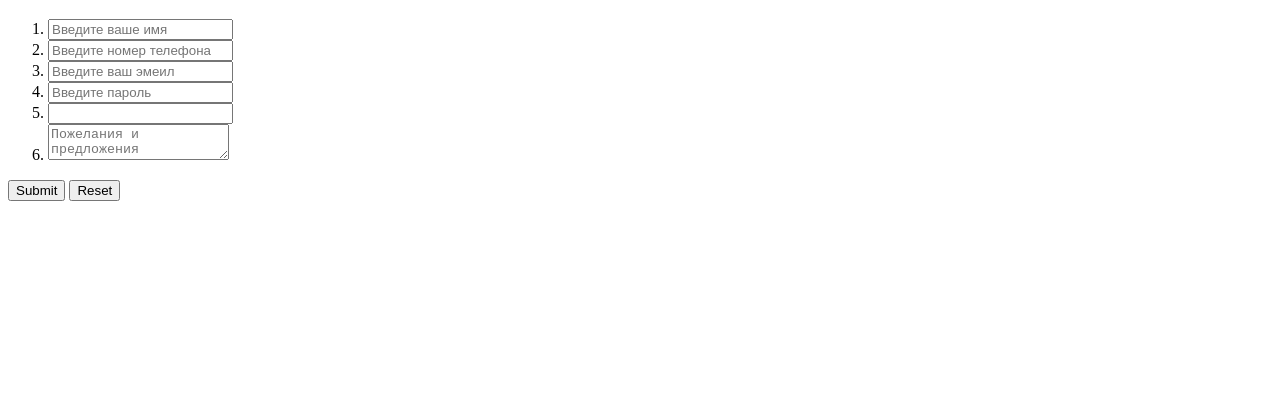
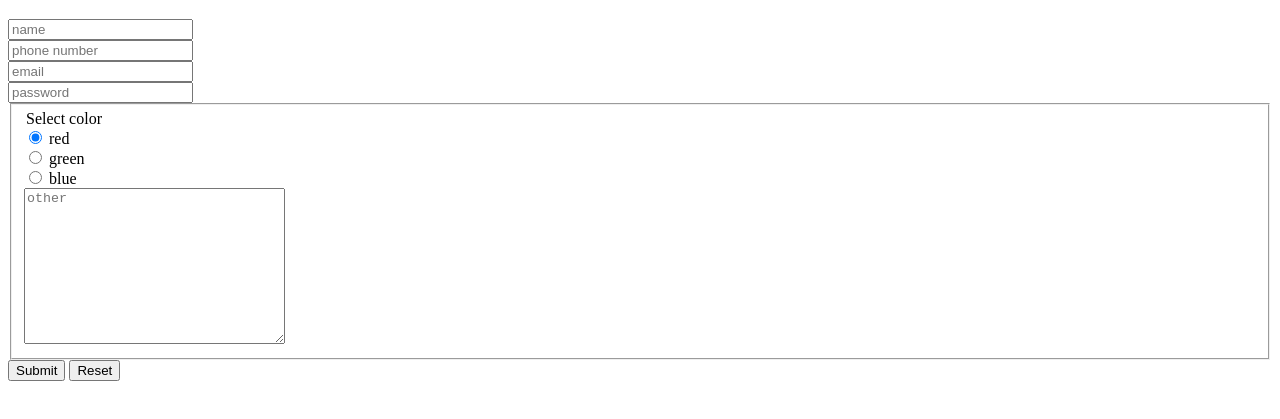
Before and after one commit to SergeySemins/lesson-1, a plain HTML site: page index_1.html in a window 1280 px wide. Shown: the part 61-480 px from the top of the page. Drawn offline with Linux system fonts and the light colour scheme.

Commit message:
Add files via upload

```diff
--- a/index_1.html
+++ b/index_1.html
@@ -13,14 +13,42 @@
 			<h1>Форма отправки данных пользователя</h1>
 		</header>
 		<main>
-			<ol>
-				<li><input type="text" name="username" placeholder="Введите ваше имя"></li>
-				<li><input type="tel" name="number" placeholder="Введите номер телефона"></li>
-				<li><input type="email" name="mail" placeholder="Введите ваш эмеил"></li>
-				<li><input type="number" name="pass" placeholder="Введите пароль"></li>
-				<li><input type="" name="" ></li>
-				<li><textarea name="text" placeholder="Пожелания и предложения"></textarea></li>
-			</ol></main>
+			<form action="signing" method="post">
+				<div>
+					<input type="text" name="username" placeholder="name">
+				</div>
+				<div>
+					<input type="tel" name="number" placeholder="phone number">
+				</div>
+				<div>
+					<input type="email" name="email" placeholder="email">
+				<div>
+				<div>
+					<input type="password" name="pass" placeholder="password">
+				</div>
+				<div>
+					<fieldset>
+						<div>
+							<legend>Select color</legend>
+								<input type="radio" name="question" id="red"
+								value="red" checked>
+								<label for="red">red</label>
+						</div>
+						<div>
+							<input type="radio" name="question" id="green"
+								value="green">
+								<label for="green">green</label>
+						</div>
+						<div>
+							<input type="radio" name="question" id="blue"
+								value="blue">
+								<label for="blue">blue</label>
+						<div>
+							<textarea name="text" placeholder="other" id="" cols="30" rows="10"></textarea>
+						</div>
+					</fieldset>
+				</div>
+			</form>
 		<footer>
 			<input type="submit" name="">
 			<input type="reset" name="">
```
